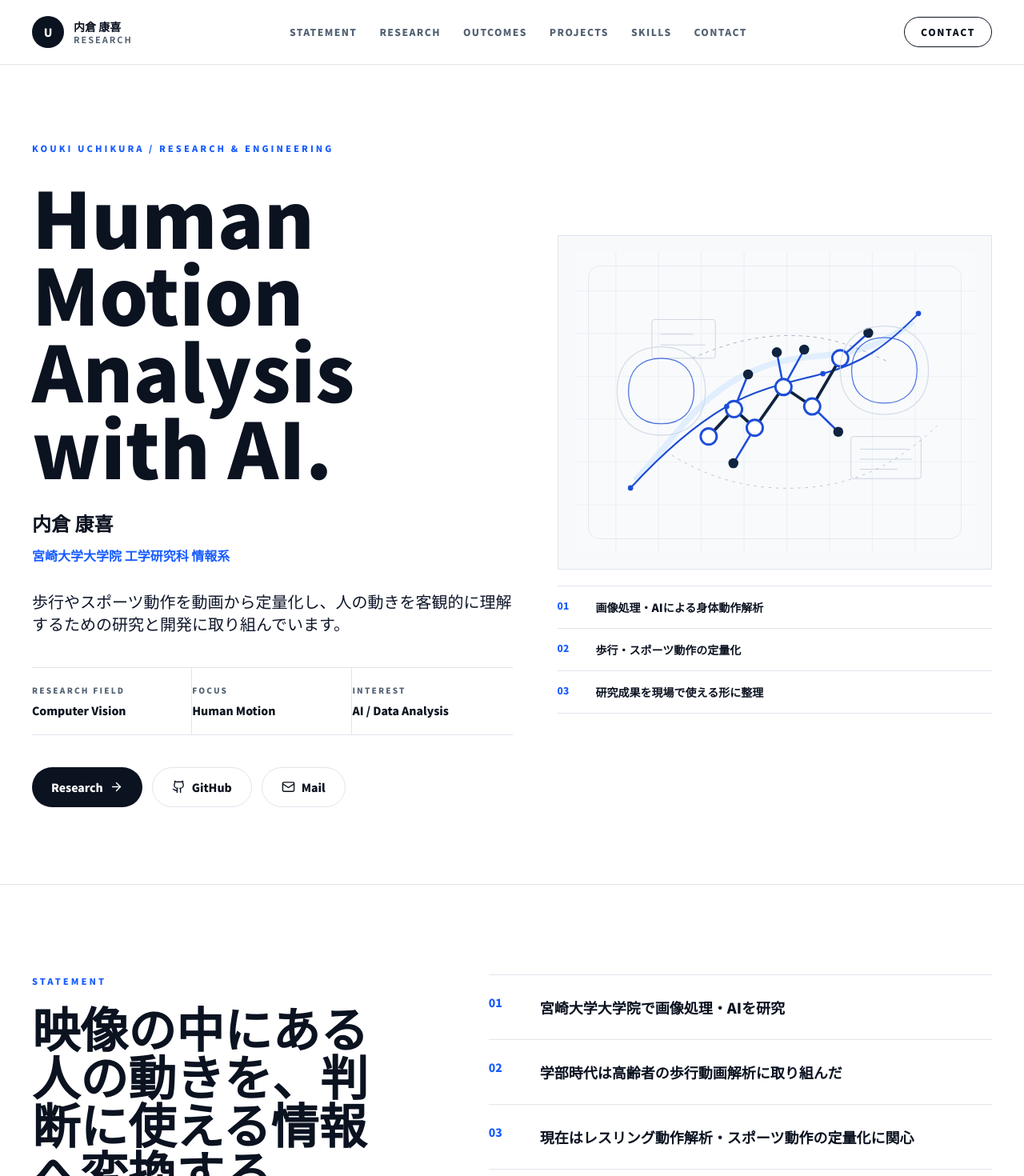
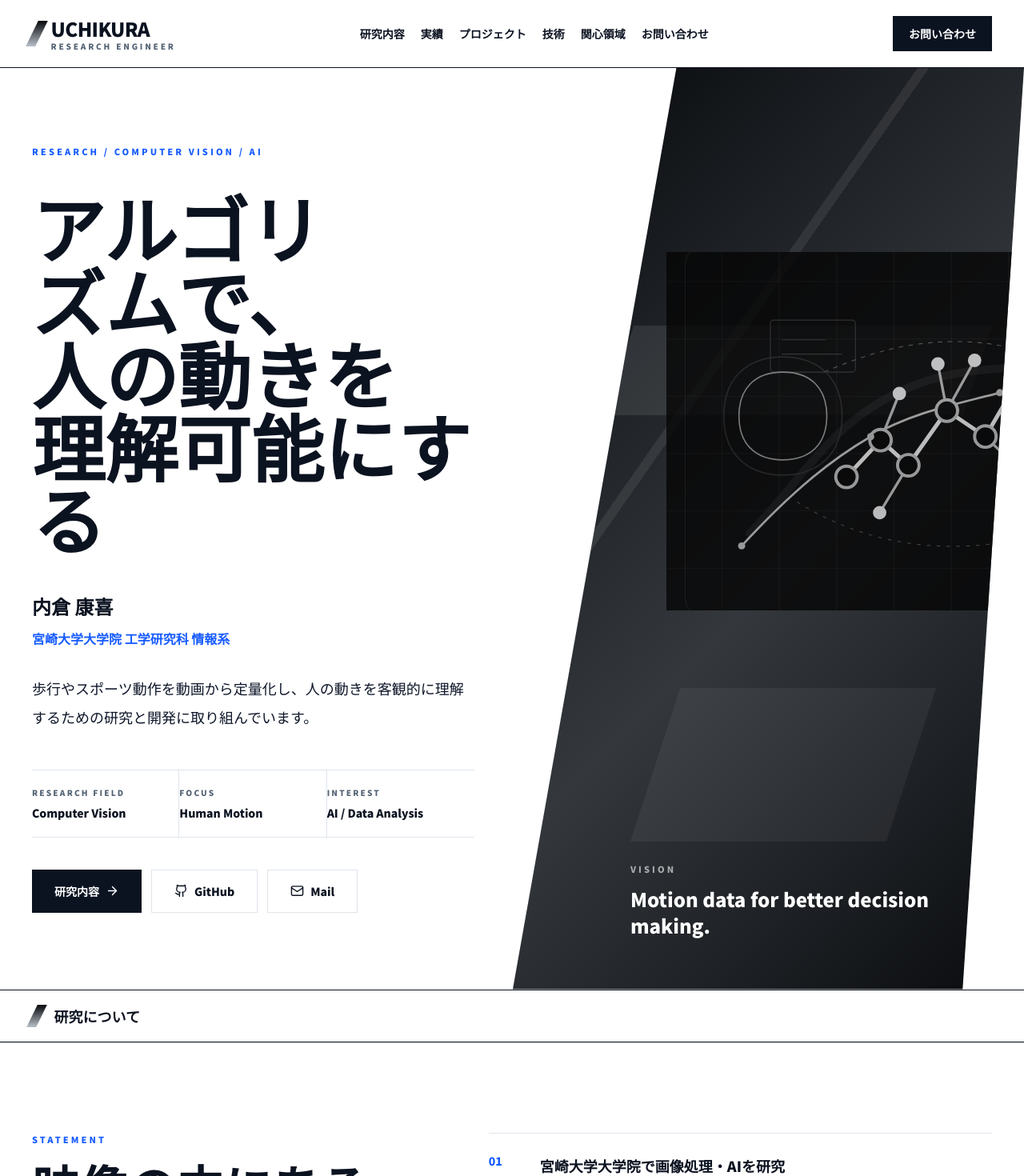
Before and after one commit to Kouki699/My-portfolio, a Next.js app: page / in a window 1280 px wide. Shown: the top 1470 px of the page at 80% size. Built offline with nearby package versions, Linux system fonts and the light colour scheme.

Commit message:
Rebuild design inspired by ACES

```diff
--- a/app/globals.css
+++ b/app/globals.css
@@ -54,4 +54,51 @@ a {
   .text-balance {
     text-wrap: balance;
   }
+
+  .slash-mark {
+    width: 0.72rem;
+    height: 2rem;
+    transform: skewX(-26deg);
+    background: linear-gradient(180deg, #05070a 0%, #b8c0c9 100%);
+    display: inline-block;
+  }
+
+  .hero-slab {
+    position: relative;
+    min-height: 38rem;
+    overflow: hidden;
+    background:
+      linear-gradient(125deg, rgba(255, 255, 255, 0) 0 35%, rgba(255, 255, 255, 0.08) 35% 36%, rgba(255, 255, 255, 0) 36% 100%),
+      linear-gradient(135deg, #05070a 0%, #34383d 54%, #090b0e 100%);
+    clip-path: polygon(32% 0, 100% 0, 88% 100%, 0 100%);
+  }
+
+  .hero-slab::before,
+  .hero-slab::after {
+    content: "";
+    position: absolute;
+    inset: auto;
+    display: block;
+    background: rgba(255, 255, 255, 0.09);
+    transform: skewX(-18deg);
+  }
+
+  .hero-slab::before {
+    width: 28rem;
+    height: 7rem;
+    right: 9%;
+    top: 28%;
+  }
+
+  .hero-slab::after {
+    width: 20rem;
+    height: 12rem;
+    right: 22%;
+    bottom: 16%;
+    opacity: 0.56;
+  }
+
+  .section-bar {
+    @apply border-y border-navy bg-white;
+  }
 }
--- a/components/Header.tsx
+++ b/components/Header.tsx
@@ -1,19 +1,19 @@
 import { Menu } from "lucide-react";
-import { navigation, profile } from "@/data/profile";
+import { navigation } from "@/data/profile";
 
 export function Header() {
   return (
-    <header className="sticky top-0 z-50 border-b border-line bg-white/[0.92] backdrop-blur-xl">
+    <header className="sticky top-0 z-50 border-b border-navy bg-white">
       <div className="section-shell">
-        <div className="flex h-20 items-center justify-between gap-5">
+        <div className="flex h-[5.25rem] items-center justify-between gap-5">
           <a href="#" className="flex items-center gap-3" aria-label="トップへ戻る">
-            <span className="grid h-10 w-10 place-items-center rounded-full bg-navy text-sm font-black text-white">
-              U
-            </span>
+            <span className="slash-mark" aria-hidden="true" />
             <span className="leading-tight">
-              <span className="block text-sm font-black text-navy">{profile.name}</span>
-              <span className="block text-[11px] font-bold uppercase tracking-[0.18em] text-steel">
-                Research
+              <span className="block text-2xl font-black tracking-tight text-navy">
+                UCHIKURA
+              </span>
+              <span className="block text-[10px] font-black uppercase tracking-[0.28em] text-steel">
+                Research Engineer
               </span>
             </span>
           </a>
@@ -23,7 +23,7 @@ export function Header() {
               <a
                 key={item.href}
                 href={item.href}
-                className="px-3 py-2 text-xs font-black uppercase tracking-[0.12em] text-steel transition hover:text-accent"
+                className="px-2 py-2 text-sm font-black text-navy transition hover:text-accent"
               >
                 {item.label}
               </a>
@@ -32,14 +32,14 @@ export function Header() {
 
           <a
             href="#contact"
-            className="hidden rounded-full border border-navy px-5 py-2.5 text-xs font-black uppercase tracking-[0.14em] text-navy transition hover:bg-navy hover:text-white sm:inline-flex"
+            className="hidden bg-navy px-5 py-3 text-sm font-black text-white transition hover:bg-accent sm:inline-flex"
           >
-            Contact
+            お問い合わせ
           </a>
 
           <details className="group relative lg:hidden">
             <summary
-              className="grid h-10 w-10 cursor-pointer list-none place-items-center rounded-full border border-line text-navy marker:hidden"
+              className="grid h-11 w-11 cursor-pointer list-none place-items-center border border-navy text-navy marker:hidden"
               aria-label="メニュー"
               title="メニュー"
             >
--- a/components/Hero.tsx
+++ b/components/Hero.tsx
@@ -4,26 +4,28 @@ import { heroStats, highlights, profile } from "@/data/profile";
 
 export function Hero() {
   return (
-    <section className="bg-white">
-      <div className="section-shell grid min-h-[calc(100vh-5rem)] items-center gap-14 py-16 lg:grid-cols-[1.05fr_0.95fr] lg:py-24">
-        <div>
-          <p className="section-label">Kouki Uchikura / Research & Engineering</p>
-          <h1 className="text-balance mt-7 max-w-5xl text-5xl font-black leading-[1.05] tracking-normal text-navy sm:text-7xl lg:text-8xl">
-            Human Motion
+    <section className="relative overflow-hidden bg-white">
+      <div className="section-shell grid min-h-[calc(100vh-5.25rem)] items-center gap-12 py-14 lg:grid-cols-[0.96fr_1.04fr] lg:py-0">
+        <div className="relative z-10 py-10 lg:py-24">
+          <p className="section-label">Research / Computer Vision / AI</p>
+          <h1 className="text-balance mt-10 max-w-5xl text-5xl font-black leading-[1.22] tracking-normal text-navy sm:text-6xl lg:text-[5.7rem]">
+            アルゴリズムで、
             <br />
-            Analysis with AI.
+            人の動きを
+            <br />
+            理解可能にする
           </h1>
-          <p className="mt-8 text-xl font-black text-navy sm:text-2xl">
+          <p className="mt-12 text-xl font-black text-navy sm:text-2xl">
             {profile.name}
           </p>
           <p className="mt-3 text-sm font-bold text-accent sm:text-base">
             {profile.affiliation}
           </p>
-          <p className="mt-8 max-w-2xl text-lg leading-9 text-ink sm:text-xl">
+          <p className="mt-8 max-w-2xl text-lg leading-9 text-ink">
             {profile.summary}
           </p>
 
-          <div className="mt-10 grid max-w-2xl border-y border-line sm:grid-cols-3">
+          <div className="mt-12 grid max-w-2xl border-y border-line sm:grid-cols-3">
             {heroStats.map((item) => (
               <div
                 key={item.label}
@@ -40,21 +42,21 @@ export function Hero() {
           <div className="mt-10 flex flex-wrap gap-3">
             <a
               href="#research"
-              className="inline-flex items-center gap-2 rounded-full bg-navy px-6 py-3.5 text-sm font-black text-white transition hover:bg-accent"
+              className="inline-flex items-center gap-2 bg-navy px-7 py-4 text-sm font-black text-white transition hover:bg-accent"
             >
-              Research
+              研究内容
               <ArrowRight size={17} />
             </a>
             <a
               href={profile.contact.github}
-              className="inline-flex items-center gap-2 rounded-full border border-line bg-white px-6 py-3.5 text-sm font-black text-navy transition hover:border-navy"
+              className="inline-flex items-center gap-2 border border-line bg-white px-7 py-4 text-sm font-black text-navy transition hover:border-navy"
             >
               <Github size={17} />
               GitHub
             </a>
             <a
               href={`mailto:${profile.contact.email}`}
-              className="inline-flex items-center gap-2 rounded-full border border-line bg-white px-6 py-3.5 text-sm font-black text-navy transition hover:border-navy"
+              className="inline-flex items-center gap-2 border border-line bg-white px-7 py-4 text-sm font-black text-navy transition hover:border-navy"
             >
               <Mail size={17} />
               Mail
@@ -62,8 +64,9 @@ export function Hero() {
           </div>
         </div>
 
-        <div className="relative">
-          <div className="relative border border-line bg-soft p-5">
+        <div className="relative -mr-10 hidden h-full min-h-[42rem] lg:block">
+          <div className="hero-slab h-full">
+            <div className="absolute left-[30%] top-[20%] h-[28rem] w-[42rem] opacity-80">
               <Image
                 src="/hero-research.svg"
                 alt="画像処理と身体動作解析をイメージした研究ビジュアル"
@@ -71,10 +74,30 @@ export function Hero() {
                 height={900}
                 priority
                 unoptimized
-              className="aspect-[4/3] h-full w-full object-cover"
+                className="h-full w-full object-cover grayscale invert"
               />
             </div>
-          <div className="relative mt-5 grid gap-0 border-y border-line">
+            <div className="absolute bottom-16 left-[23%] text-white">
+              <p className="text-[11px] font-black uppercase tracking-[0.28em] text-white/60">
+                Vision
+              </p>
+              <p className="mt-3 max-w-sm text-2xl font-black leading-snug">
+                Motion data for better decision making.
+              </p>
+            </div>
+          </div>
+        </div>
+      </div>
+
+      <div className="section-bar">
+        <div className="section-shell flex min-h-16 items-center gap-4">
+          <span className="slash-mark h-7" aria-hidden="true" />
+          <p className="text-lg font-black text-navy">研究について</p>
+        </div>
+      </div>
+
+      <div className="section-shell py-8 lg:hidden">
+        <div className="grid gap-0 border-y border-line">
             {highlights.map((item, index) => (
               <div
                 key={item}
@@ -88,7 +111,6 @@ export function Hero() {
             ))}
         </div>
       </div>
-      </div>
     </section>
   );
 }
--- a/data/profile.ts
+++ b/data/profile.ts
@@ -15,12 +15,12 @@ export const profile = {
 };
 
 export const navigation = [
-  { label: "Statement", href: "#about" },
-  { label: "Research", href: "#research" },
-  { label: "Outcomes", href: "#achievements" },
-  { label: "Projects", href: "#projects" },
-  { label: "Skills", href: "#skills" },
-  { label: "Contact", href: "#contact" },
+  { label: "研究内容", href: "#research" },
+  { label: "実績", href: "#achievements" },
+  { label: "プロジェクト", href: "#projects" },
+  { label: "技術", href: "#skills" },
+  { label: "関心領域", href: "#career" },
+  { label: "お問い合わせ", href: "#contact" },
 ];
 
 export const heroStats = [
```
Lines whose indentation alone changed are shown as unchanged.
